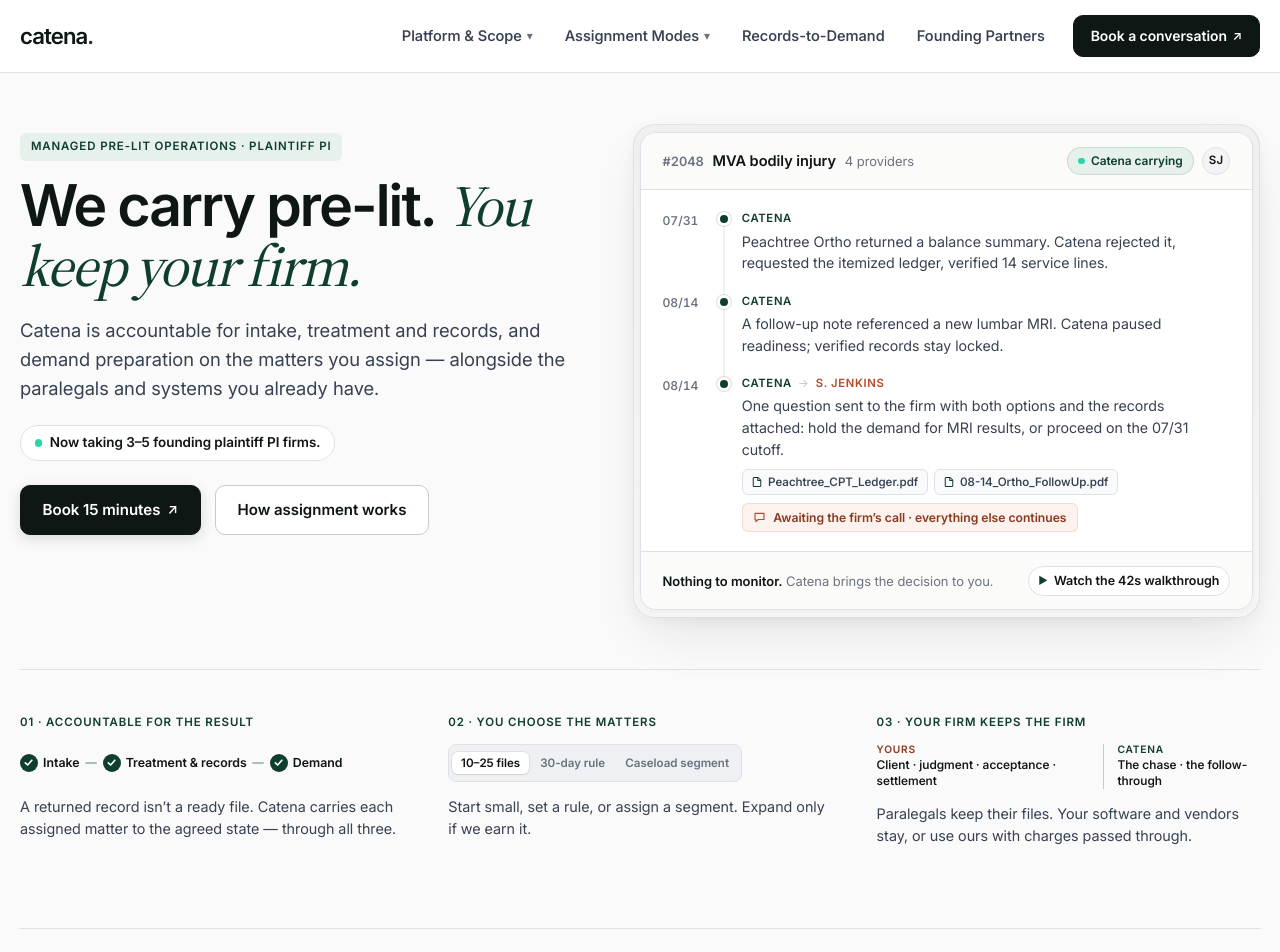
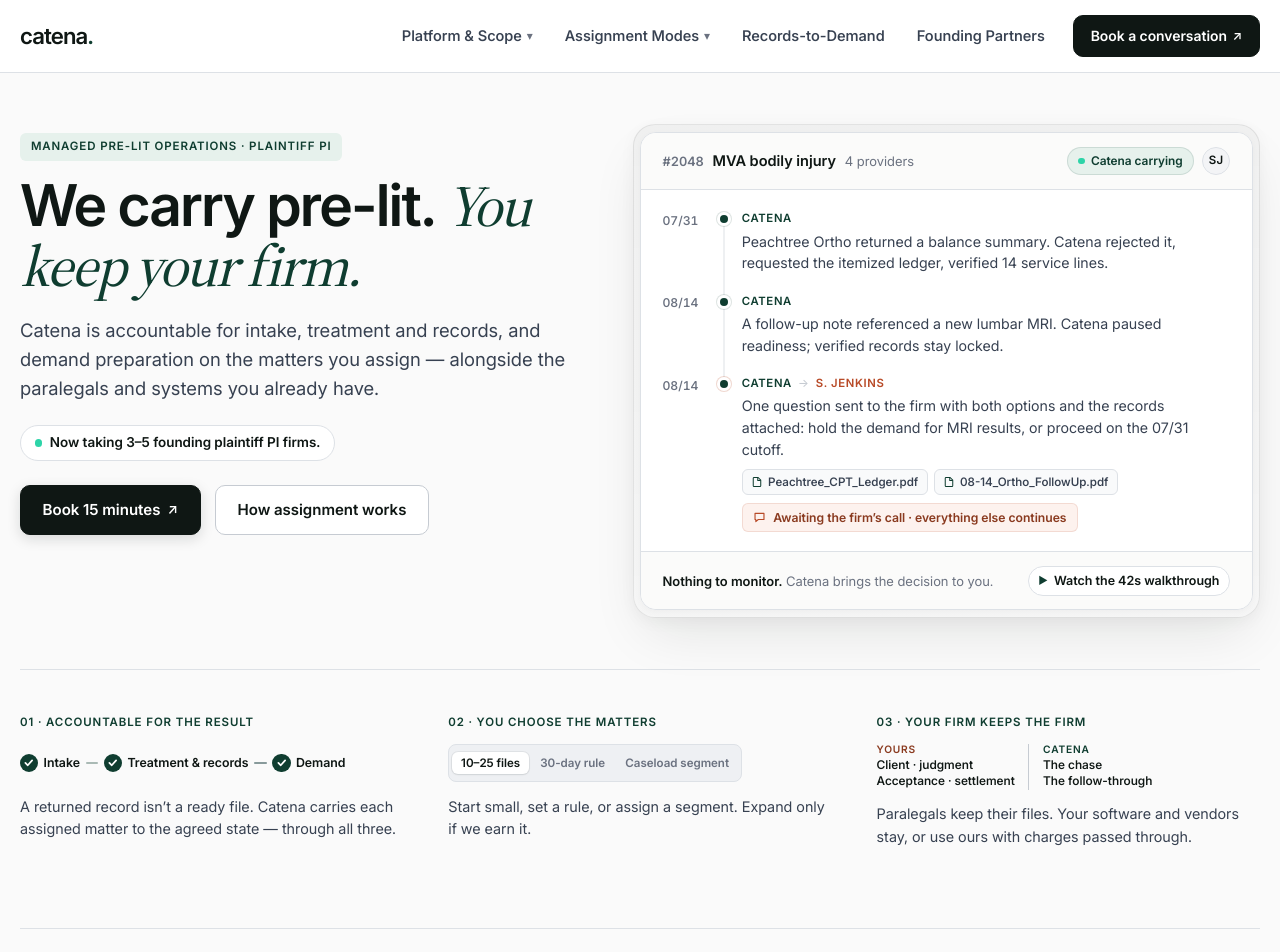
Before and after one commit to PrimeElixir/catena-landing, a Next.js app: page / in a window 1280 px wide. Shown: the top 952 px of the page. Built offline with nearby package versions, Linux system fonts and the light colour scheme.

Commit message:
Trigger Demand check on scroll into view and tighten Col 03 mini-ledger spacing

```diff
--- a/src/app/globals.css
+++ b/src/app/globals.css
@@ -755,8 +755,8 @@
 
 .strip-check {
   display: inline-flex;
-  width: 1.12rem;
-  height: 1.12rem;
+  width: 1.15rem;
+  height: 1.15rem;
   align-items: center;
   justify-content: center;
   border-radius: 999px;
@@ -766,17 +766,73 @@
 }
 
 .strip-check svg {
-  width: 0.7rem;
-  height: 0.7rem;
+  width: 0.72rem;
+  height: 0.72rem;
 }
 
 .strip-track-line {
-  width: 0.75rem;
+  width: 0.8rem;
   height: 1.5px;
   background: var(--accent);
-  opacity: 0.32;
+  opacity: 0.34;
   border-radius: 999px;
+}
+
+.strip-track-line-final {
+  background: var(--line-strong);
+  opacity: 1;
+  position: relative;
+  overflow: hidden;
+}
+
+.strip-track-line-fill {
+  display: block;
+  width: 100%;
+  height: 100%;
+  background: var(--accent);
+  opacity: 0.34;
+  transform: scaleX(0);
   transform-origin: left center;
+  transition: transform 0.22s var(--ease-out);
+}
+
+.strip-check-final {
+  background: transparent;
+  box-shadow: inset 0 0 0 1.5px var(--line-strong);
+  transform: scale(0.94);
+  transition:
+    background 0.38s var(--ease-out) 0.16s,
+    box-shadow 0.38s var(--ease-out) 0.16s,
+    transform 0.38s var(--ease-out) 0.16s;
+}
+
+.strip-check-path-final {
+  stroke-dasharray: 14;
+  stroke-dashoffset: 14;
+  transition: stroke-dashoffset 0.4s var(--ease-out) 0.2s;
+}
+
+.strip-stage-final-label {
+  color: var(--muted);
+  transition: color 0.35s var(--ease-out) 0.16s;
+}
+
+.strip-in-view .strip-track-line-fill {
+  transform: scaleX(1);
+}
+
+.strip-in-view .strip-check-final {
+  background: var(--accent);
+  box-shadow: inset 0 0 0 0 var(--accent);
+  transform: scale(1);
+}
+
+.strip-in-view .strip-check-path-final {
+  stroke-dashoffset: 0;
+}
+
+.strip-in-view .strip-stage-final-label {
+  color: var(--ink);
 }
 
 /* Col 02: Segmented control (10-25 files | 30-day rule | Caseload segment) */
@@ -812,11 +868,10 @@
 
 /* Col 03: Two-column mini ledger (Yours vs Catena) */
 .strip-mini-ledger {
-  display: grid;
-  grid-template-columns: 1.15fr 0.85fr;
+  display: inline-flex;
+  align-items: stretch;
   gap: 0.85rem;
-  width: 100%;
-  align-items: start;
+  width: fit-content;
 }
 
 .strip-ledger-side {
@@ -850,7 +905,8 @@
   font-size: 0.75rem;
   font-weight: 550;
   color: var(--ink);
-  line-height: 1.32;
+  line-height: 1.34;
+  white-space: nowrap;
 }
 
 .hero-pillar-col p {
@@ -861,68 +917,24 @@
   max-width: 42ch;
 }
 
-/* One-shot entry stagger & 400ms Demand check completion */
-@keyframes stripColEnter {
-  from {
-    opacity: 0;
-    transform: translateY(6px);
+@media (prefers-reduced-motion: reduce) {
+  .strip-track-line-fill {
+    transform: scaleX(1);
+    transition: none;
   }
-  to {
-    opacity: 1;
-    transform: translateY(0);
+  .strip-check-final {
+    background: var(--accent);
+    box-shadow: none;
+    transform: scale(1);
+    transition: none;
   }
-}
-
-@keyframes stripCheckFill {
-  0% {
-    background: var(--accent-soft);
-    box-shadow: inset 0 0 0 1.5px var(--accent);
-    transform: scale(0.92);
+  .strip-check-path-final {
+    stroke-dashoffset: 0;
+    transition: none;
   }
-  60% {
-    background: var(--accent);
-    box-shadow: inset 0 0 0 0 var(--accent);
-    transform: scale(1.06);
-  }
-  100% {
-    background: var(--accent);
-    box-shadow: inset 0 0 0 0 var(--accent);
-    transform: scale(1);
-  }
-}
-
-@keyframes stripCheckStroke {
-  from {
-    stroke-dashoffset: 14;
-  }
-  to {
-    stroke-dashoffset: 0;
-  }
-}
-
-@media (prefers-reduced-motion: no-preference) {
-  .hero-pillar-col-1 {
-    animation: stripColEnter 0.42s var(--ease-out) 0.05s both;
-  }
-  .hero-pillar-col-2 {
-    animation: stripColEnter 0.42s var(--ease-out) 0.14s both;
-  }
-  .hero-pillar-col-3 {
-    animation: stripColEnter 0.42s var(--ease-out) 0.23s both;
-  }
-
-  .strip-track-line-final {
-    animation: progressFill 0.28s var(--ease-out) 0.28s both;
-  }
-
-  .strip-check-final {
-    animation: stripCheckFill 0.4s var(--ease-out) 0.46s both;
-  }
-
-  .strip-check-path-final {
-    stroke-dasharray: 14;
-    stroke-dashoffset: 14;
-    animation: stripCheckStroke 0.4s var(--ease-out) 0.52s forwards;
+  .strip-stage-final-label {
+    color: var(--ink);
+    transition: none;
   }
 }
 
--- a/src/app/page.tsx
+++ b/src/app/page.tsx
@@ -6,6 +6,7 @@
 } from "@/components/Site";
 import {
   AssignmentExplorer,
+  HeroPillarStrip,
   MidStreamInteractiveStepList,
   ResponsibilityExplorer,
 } from "@/components/InteractivePlatformShowcase";
@@ -88,83 +89,7 @@
         </div>
 
         {/* THREE-COLUMN OPEN STRIP DIRECTLY UNDER HERO */}
-        <div className="hero-pillar-strip wrap" aria-label="Core operating commitments">
-          {/* Col 01: Accountable for the result */}
-          <div className="hero-pillar-col hero-pillar-col-1">
-            <span className="hero-pillar-kicker">01 · Accountable for the result</span>
-
-            <div className="strip-viz strip-track" aria-hidden="true">
-              <span className="strip-stage strip-stage-done">
-                <span className="strip-check">
-                  <svg viewBox="0 0 12 12" fill="none">
-                    <path d="M2.5 6.2L5 8.6L9.5 3.5" stroke="currentColor" strokeWidth="1.8" strokeLinecap="round" strokeLinejoin="round" />
-                  </svg>
-                </span>
-                <span>Intake</span>
-              </span>
-              <span className="strip-track-line strip-track-line-done" />
-              <span className="strip-stage strip-stage-done">
-                <span className="strip-check">
-                  <svg viewBox="0 0 12 12" fill="none">
-                    <path d="M2.5 6.2L5 8.6L9.5 3.5" stroke="currentColor" strokeWidth="1.8" strokeLinecap="round" strokeLinejoin="round" />
-                  </svg>
-                </span>
-                <span>Treatment &amp; records</span>
-              </span>
-              <span className="strip-track-line strip-track-line-final" />
-              <span className="strip-stage strip-stage-final">
-                <span className="strip-check strip-check-final">
-                  <svg viewBox="0 0 12 12" fill="none">
-                    <path className="strip-check-path-final" d="M2.5 6.2L5 8.6L9.5 3.5" stroke="currentColor" strokeWidth="1.8" strokeLinecap="round" strokeLinejoin="round" />
-                  </svg>
-                </span>
-                <span>Demand</span>
-              </span>
-            </div>
-
-            <p>
-              A returned record isn’t a ready file. Catena carries each assigned
-              matter to the agreed state — through all three.
-            </p>
-          </div>
-
-          {/* Col 02: You choose the matters */}
-          <div className="hero-pillar-col hero-pillar-col-2">
-            <span className="hero-pillar-kicker">02 · You choose the matters</span>
-
-            <div className="strip-viz strip-segmented" aria-hidden="true">
-              <span className="strip-seg-pill strip-seg-active">10–25 files</span>
-              <span className="strip-seg-pill">30-day rule</span>
-              <span className="strip-seg-pill">Caseload segment</span>
-            </div>
-
-            <p>
-              Start small, set a rule, or assign a segment. Expand only if we
-              earn it.
-            </p>
-          </div>
-
-          {/* Col 03: Your firm keeps the firm */}
-          <div className="hero-pillar-col hero-pillar-col-3">
-            <span className="hero-pillar-kicker">03 · Your firm keeps the firm</span>
-
-            <div className="strip-viz strip-mini-ledger" aria-hidden="true">
-              <div className="strip-ledger-side strip-ledger-yours">
-                <span className="strip-ledger-head">Yours</span>
-                <span className="strip-ledger-items">Client · judgment · acceptance · settlement</span>
-              </div>
-              <div className="strip-ledger-side strip-ledger-catena">
-                <span className="strip-ledger-head">Catena</span>
-                <span className="strip-ledger-items">The chase · the follow-through</span>
-              </div>
-            </div>
-
-            <p>
-              Paralegals keep their files. Your software and vendors stay, or
-              use ours with charges passed through.
-            </p>
-          </div>
-        </div>
+        <HeroPillarStrip />
       </section>
 
       {/* SECTION 2: THREE RESPONSIBILITIES (What we carry, what you keep — the product) */}
--- a/src/components/InteractivePlatformShowcase.tsx
+++ b/src/components/InteractivePlatformShowcase.tsx
@@ -1,6 +1,6 @@
 "use client";
 
-import { useState } from "react";
+import { useEffect, useRef, useState } from "react";
 import Link from "next/link";
 
 type RoutingModeId = "stall" | "defined" | "standing";
@@ -433,6 +433,159 @@
             </div>
           </div>
         )}
+      </div>
+    </div>
+  );
+}
+
+export function HeroPillarStrip() {
+  const stripRef = useRef<HTMLDivElement | null>(null);
+  const [inView, setInView] = useState(false);
+
+  useEffect(() => {
+    const el = stripRef.current;
+    if (!el) return;
+
+    if (
+      typeof window !== "undefined" &&
+      window.matchMedia("(prefers-reduced-motion: reduce)").matches
+    ) {
+      const id = window.setTimeout(() => setInView(true), 0);
+      return () => window.clearTimeout(id);
+    }
+
+    let timerId: number | undefined;
+    const observer = new IntersectionObserver(
+      (entries) => {
+        for (const entry of entries) {
+          if (entry.isIntersecting) {
+            timerId = window.setTimeout(() => {
+              setInView(true);
+            }, 220);
+            observer.disconnect();
+            break;
+          }
+        }
+      },
+      { threshold: 0.55 },
+    );
+
+    observer.observe(el);
+    return () => {
+      observer.disconnect();
+      if (timerId !== undefined) window.clearTimeout(timerId);
+    };
+  }, []);
+
+  return (
+    <div
+      ref={stripRef}
+      className={`hero-pillar-strip wrap ${inView ? "strip-in-view" : ""}`}
+      aria-label="Core operating commitments"
+    >
+      {/* Col 01: Accountable for the result */}
+      <div className="hero-pillar-col hero-pillar-col-1">
+        <span className="hero-pillar-kicker">01 · Accountable for the result</span>
+
+        <div className="strip-viz strip-track" aria-hidden="true">
+          <span className="strip-stage strip-stage-done">
+            <span className="strip-check">
+              <svg viewBox="0 0 12 12" fill="none">
+                <path
+                  d="M2.5 6.2L5 8.6L9.5 3.5"
+                  stroke="currentColor"
+                  strokeWidth="1.8"
+                  strokeLinecap="round"
+                  strokeLinejoin="round"
+                />
+              </svg>
+            </span>
+            <span>Intake</span>
+          </span>
+          <span className="strip-track-line strip-track-line-done" />
+          <span className="strip-stage strip-stage-done">
+            <span className="strip-check">
+              <svg viewBox="0 0 12 12" fill="none">
+                <path
+                  d="M2.5 6.2L5 8.6L9.5 3.5"
+                  stroke="currentColor"
+                  strokeWidth="1.8"
+                  strokeLinecap="round"
+                  strokeLinejoin="round"
+                />
+              </svg>
+            </span>
+            <span>Treatment &amp; records</span>
+          </span>
+          <span className="strip-track-line strip-track-line-final">
+            <span className="strip-track-line-fill" />
+          </span>
+          <span className="strip-stage strip-stage-final">
+            <span className="strip-check strip-check-final">
+              <svg viewBox="0 0 12 12" fill="none">
+                <path
+                  className="strip-check-path-final"
+                  d="M2.5 6.2L5 8.6L9.5 3.5"
+                  stroke="currentColor"
+                  strokeWidth="1.8"
+                  strokeLinecap="round"
+                  strokeLinejoin="round"
+                />
+              </svg>
+            </span>
+            <span className="strip-stage-final-label">Demand</span>
+          </span>
+        </div>
+
+        <p>
+          A returned record isn’t a ready file. Catena carries each assigned
+          matter to the agreed state — through all three.
+        </p>
+      </div>
+
+      {/* Col 02: You choose the matters */}
+      <div className="hero-pillar-col hero-pillar-col-2">
+        <span className="hero-pillar-kicker">02 · You choose the matters</span>
+
+        <div className="strip-viz strip-segmented" aria-hidden="true">
+          <span className="strip-seg-pill strip-seg-active">10–25 files</span>
+          <span className="strip-seg-pill">30-day rule</span>
+          <span className="strip-seg-pill">Caseload segment</span>
+        </div>
+
+        <p>
+          Start small, set a rule, or assign a segment. Expand only if we earn
+          it.
+        </p>
+      </div>
+
+      {/* Col 03: Your firm keeps the firm */}
+      <div className="hero-pillar-col hero-pillar-col-3">
+        <span className="hero-pillar-kicker">03 · Your firm keeps the firm</span>
+
+        <div className="strip-viz strip-mini-ledger" aria-hidden="true">
+          <div className="strip-ledger-side strip-ledger-yours">
+            <span className="strip-ledger-head">Yours</span>
+            <span className="strip-ledger-items">
+              Client · judgment
+              <br />
+              Acceptance · settlement
+            </span>
+          </div>
+          <div className="strip-ledger-side strip-ledger-catena">
+            <span className="strip-ledger-head">Catena</span>
+            <span className="strip-ledger-items">
+              The chase
+              <br />
+              The follow-through
+            </span>
+          </div>
+        </div>
+
+        <p>
+          Paralegals keep their files. Your software and vendors stay, or use
+          ours with charges passed through.
+        </p>
       </div>
     </div>
   );
```
